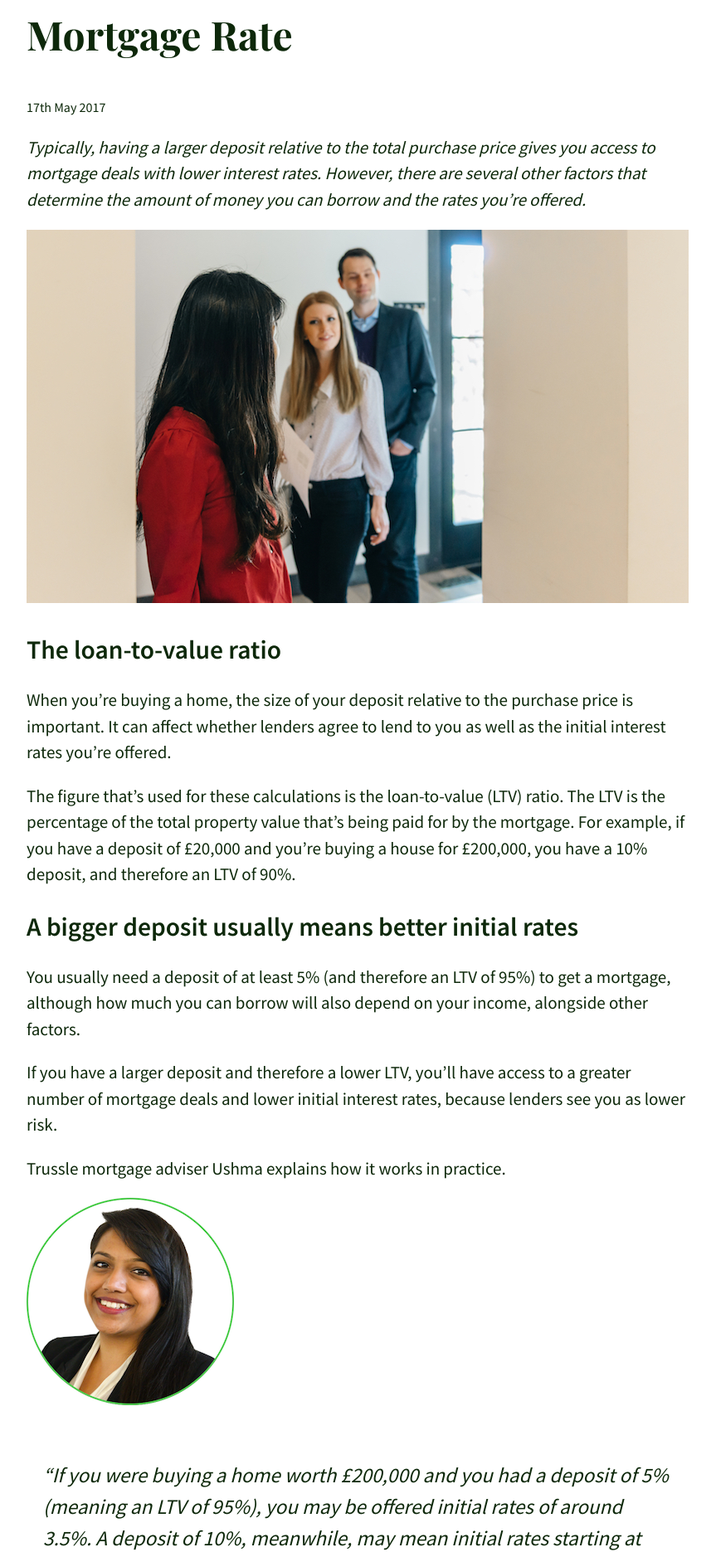
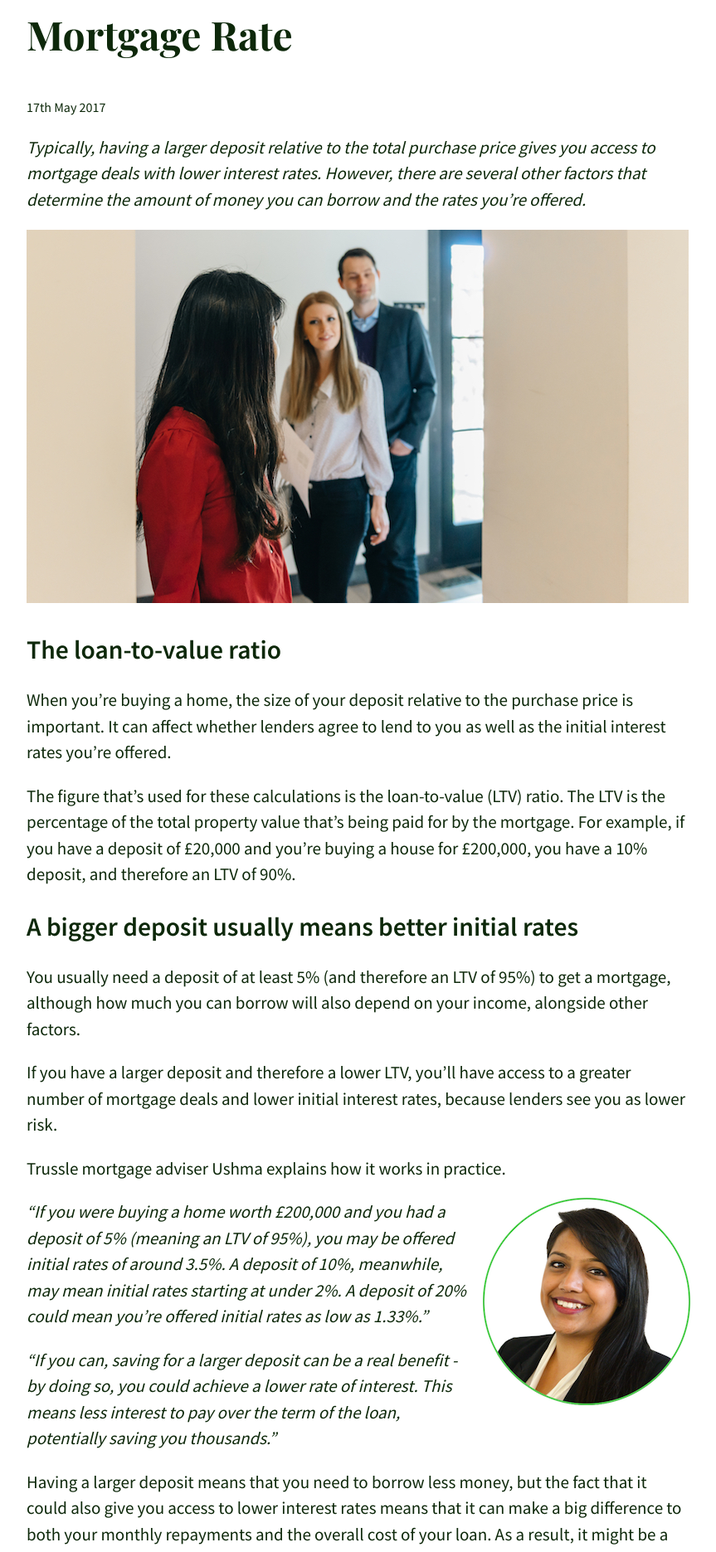
Before and after one commit to olitrussle/blog, a Jekyll site: the page built from _posts/2017-05-17-how-your-deposit-affects-your-mortgage-rate.md, in a window 1280 px wide. Shown: the part 384-2255 px from the top of the page at 83% size, without its empty margins (208-1071 px from the left). Built offline with Jekyll 4.4.1, drawn with Linux system fonts in a browser that asks for light colours; comment, search, counter and statistics services are not loaded.

Commit message:
Move Ushma to the right.

```diff
--- a/_posts/2017-05-17-how-your-deposit-affects-your-mortgage-rate.md
+++ b/_posts/2017-05-17-how-your-deposit-affects-your-mortgage-rate.md
@@ -27,10 +27,10 @@ If you have a larger deposit and therefore a lower LTV, you’ll have access to
 
 Trussle mortgage adviser Ushma explains how it works in practice.
 
-{% include image/left.html filename="Ushma.png" alt="Image of Ushma" %}
-> “If you were buying a home worth £200,000 and you had a deposit of 5% (meaning an LTV of 95%), you may be offered initial rates of around 3.5%. A deposit of 10%, meanwhile, may mean initial rates starting at under 2%. A deposit of 20% could mean you’re offered initial rates as low as 1.33%.”
+{% include image/right.html filename="Ushma.png" alt="Image of Ushma" %}
+*“If you were buying a home worth £200,000 and you had a deposit of 5% (meaning an LTV of 95%), you may be offered initial rates of around 3.5%. A deposit of 10%, meanwhile, may mean initial rates starting at under 2%. A deposit of 20% could mean you’re offered initial rates as low as 1.33%.”*
 
-> “If you can, saving for a larger deposit can be a real benefit - by doing so, you could achieve a lower rate of interest. This means less interest to pay over the term of the loan, potentially saving you thousands.”
+*“If you can, saving for a larger deposit can be a real benefit - by doing so, you could achieve a lower rate of interest. This means less interest to pay over the term of the loan, potentially saving you thousands.”*
 
 Having a larger deposit means that you need to borrow less money, but the fact that it could also give you access to lower interest rates means that it can make a big difference to both your monthly repayments and the overall cost of your loan. As a result, it might be a good idea to wait until you’ve saved a bigger deposit before taking out a mortgage.
 
```
